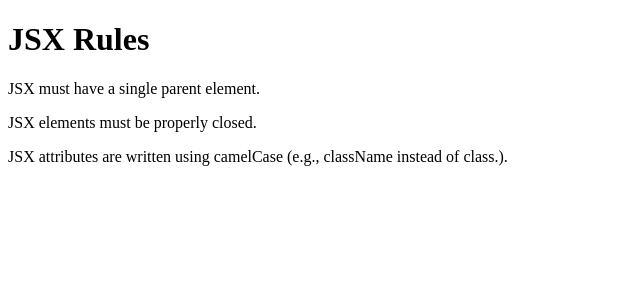
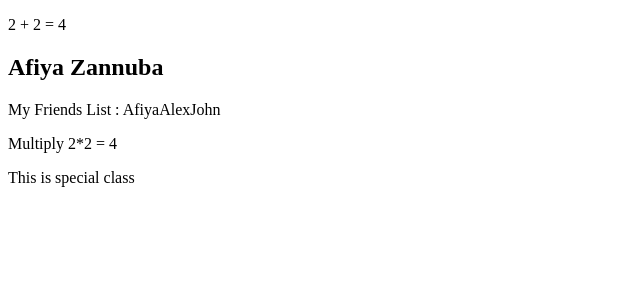
Before and after one commit to AfiyaZannuba/React-Learning, a React (Vite) app: page / in a window 1280 px wide. Shown: the top 300 px of the page, without its empty margins (0-640 px from the left). Built offline with nearby package versions, Linux system fonts and the light colour scheme.

Commit message:
You can write expressions inside curly braces. Expressions can be React variables, property or any other Javascript expression. JSX will execute the expression and return the result.

```diff
--- a/src/App.jsx
+++ b/src/App.jsx
@@ -1,10 +1,18 @@
-import JSXRules from "./components/JSXRules";
 
 const App = () => {
+  const myName = "Afiya Zannuba";
+  const myFriends = [ 'Afiya', 'Alex', 'John'];
+  const multiply = (a,b) => a*b;
+  const specialClass = "simple-class";
+
   return (
-    <div>
-      <JSXRules />
-    </div>
+    <section>
+      <p>2 + 2 = {2 + 2}</p>
+      <h1>{myName}</h1>
+      <p>My Friends List : {myFriends}</p>
+      <p>Multiply 2*2 = {multiply(2,2)}</p>
+      <p className={specialClass}>This is special class</p>
+    </section>
   )
 }
 
```
